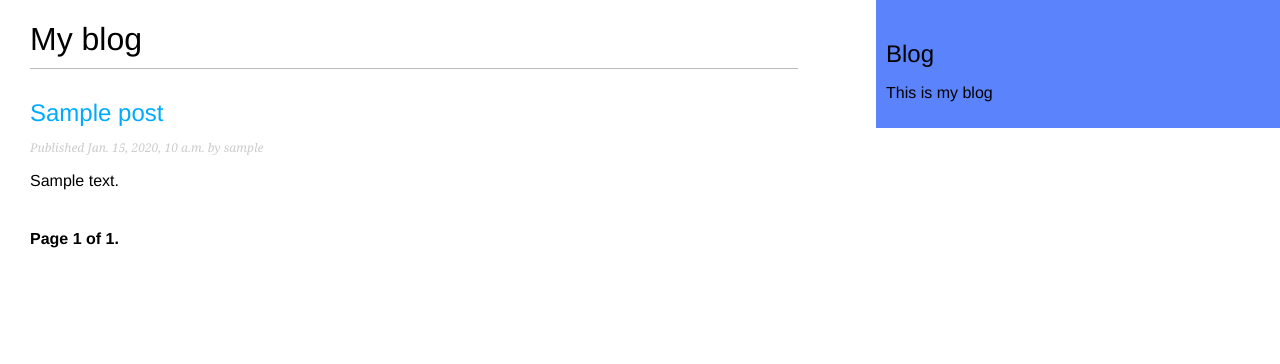
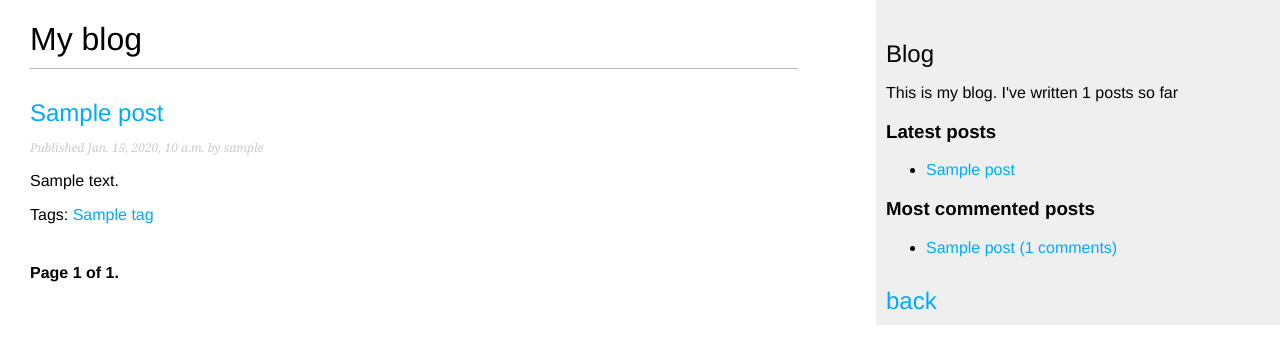
Before and after one commit to Kirill67tyar/blog-serv, a Django app: page /blog/ in a window 1280 px wide. Shown: the top 364 px of the page. Run offline with Django 4.2, Linux system fonts and the light colour scheme; tables that the repository leaves empty hold one stand-in row (Sample ...).

Commit message:
create very many things

```diff
--- a/blog/models.py
+++ b/blog/models.py
@@ -22,6 +22,17 @@ class PublishedManager(models.Manager):
 
 
 class Post(models.Model):
+    """
+    model fields:
+        title
+        slug
+        author
+        body
+        publish
+        created
+        updated
+        status
+    """
     STATUS_CHOICE = (
         ('draft', 'Draft',),
         ('publish', 'Published',),
@@ -63,6 +74,8 @@ class Post(models.Model):
 
     class Meta:
         ordering = ('-publish',)
+        verbose_name = 'Пост'
+        verbose_name_plural = 'Посты'
 
     def __str__(self):
         return self.title
@@ -81,14 +94,59 @@ class Post(models.Model):
         })
 
 
-"""
-model fields:
-    title
-    slug
-    author
-    body
-    publish
-    created
-    updated
-    status
-"""
+class Comment(models.Model):
+    post = models.ForeignKey(
+        to='blog.Post', on_delete=models.CASCADE,
+        related_name='comments', verbose_name='Пост'
+    )
+    author = models.ForeignKey(
+        to=User, on_delete=models.SET_NULL, null=True,
+        related_name='comments', blank=True, verbose_name='Автор'
+    )
+    body = models.CharField(
+        max_length=255, verbose_name='Содержание комментария'
+    )
+    created = models.DateTimeField(
+        auto_now_add=True, verbose_name='Создан'
+    )
+    updated = models.DateTimeField(
+        auto_now=True, verbose_name='Изменён'
+    )
+    active = models.BooleanField(
+        default=True, verbose_name='Состояние'
+    )
+
+    def __str__(self):
+        return f'Comment by {self.author.username}, on {self.post} ({self.created})'
+
+    class Meta:
+        ordering = ('-created',)
+        verbose_name = 'Комментарий'
+        verbose_name_plural = 'Комментарии'
+
+
+class Tag(models.Model):
+    name = models.CharField(max_length=50, verbose_name='Название тега')
+    slug = models.CharField(max_length=50, verbose_name='Slug тега')
+    post = models.ManyToManyField(to='blog.Post', related_name='tags')
+
+    def __str__(self):
+        return f'{self.name}'
+
+    def __repr__(self):
+        return f'{self.name}'
+
+    def save(self, *args, **kwargs):
+        if not self.slug:
+            self.slug = from_cyrilic_to_eng(str(self.name))
+        super().save(*args, **kwargs)
+
+    def get_absolute_url(self):
+        return reverse('blog:list_by_tag', kwargs={
+            'slug_tag': self.slug,
+        })
+
+    class Meta:
+        ordering = ('name',)
+        verbose_name = 'Тег'
+        verbose_name_plural = 'Теги'
--- a/blog/templates/blog/list.html
+++ b/blog/templates/blog/list.html
@@ -1,10 +1,17 @@
 {% extends 'base.html' %}
+{% load blog_tags %}
+
 {% block title %}Blog{% endblock %}
 
 {% block content %}
 <h1>My blog</h1>
+{% if tag %}
+<h2>Post tagged with "{{ tag.name }}"</h2>
+{% endif %}
 {% for post in page_obj %}
+
 <h2>
+
     <a href="{{ post.get_absolute_url }}">
         {{ post }}
     </a>
@@ -12,7 +19,9 @@
 <p class="date">
     Published {{ post.publish }} by {{ post.author }}
 </p>
-{{ post.body|truncatewords:30|linebreaks }}
+
+{{ post.body|markdown|truncatewords:30 }}
+{% include '_inc/tag_list.html' with object=post %}
 {% endfor %}
 
 {% include '_inc/pagination.html' %}
--- /dev/null
+++ b/blog/templates/blog/templates_for_inclusion_tags/latest_posts.html
@@ -0,0 +1,9 @@
+<ul>
+    {% for post in latest_posts %}
+    <li>
+        <a href="{{ post.get_absolute_url }}">
+            {{ post }}
+        </a>
+    </li>
+    {% endfor %}
+</ul>
--- /dev/null
+++ b/blog/templatetags/blog_tags.py
@@ -0,0 +1,35 @@
+import markdown
+
+from django import template
+from django.db.models import Count
+from django.utils.safestring import mark_safe
+
+from ..models import Post
+
+# from blog.models import Post
+
+register = template.Library()
+
+
+# simple_tag - дожен возвращать какое-то значение (как правило QS)
+@register.simple_tag
+def total_posts(count=5):
+    return Post.published.count()
+
+
+@register.simple_tag
+def get_most_commented_posts(count=5):
+    return Post.published.annotate(count=Count('comments')).order_by('-count')[:count]
+
+
+# inclusion_tag - обязательно должен возвращать контекст из словаря,
+# и ссылаться на шаблон, где этот контекст как-то будет распаковыываться
+@register.inclusion_tag('blog/templates_for_inclusion_tags/latest_posts.html')
+def show_latest_posts(count=5):
+    latest_posts = Post.published.order_by('-publish')[:count]
+    return {'latest_posts': latest_posts, }
+
+
+@register.filter(name='markdown')
+def markdown_string(text):
+    return mark_safe(markdown.markdown(text))
--- a/blog/urls.py
+++ b/blog/urls.py
@@ -9,7 +9,9 @@ app_name = 'blog'
 
 urlpatterns = [
     # path('', post_list_view, name='list'),
+    # path('tag/<slug:slug_tag>/', post_list_view, name='list_by_tag'),
     path('', PostListView.as_view(), name='list'),
+    path('tag/<slug:slug_tag>/', PostListView.as_view(), name='list_by_tag'),
     path('<int:year>/<int:month>/<int:day>/<slug:post>/', post_detail_view, name='detail'),
     path('<int:post_id>/share/', post_share_view, name='share'),
 ]
--- a/blog/utils.py
+++ b/blog/utils.py
@@ -115,6 +115,7 @@ def delimiter(sym='-+', quant=50):
 
 # потом можно улучшить чтобы передавался также **kwargs, и тогда выводился
 # также имя переменной и её значенте
+# поможет setattr
 def console(*args, delimetr='- ', length=50):
     print('\n', '=' * 100)
     for elem in args:
--- a/blog/views.py
+++ b/blog/views.py
@@ -1,13 +1,17 @@
 from django.conf import settings
+from django.db.models import Count
 from django.core.mail import send_mail
 from django.views.generic import ListView
-from django.shortcuts import render, get_object_or_404
+from django.shortcuts import (
+    render, get_object_or_404,
+    redirect, reverse, HttpResponse,
+)
 from django.core.paginator import (
     Paginator, PageNotAnInteger, EmptyPage,
 )
 
-from blog.models import Post
-from blog.forms import EmailForm
+from blog.models import Post, Tag
+from blog.forms import EmailForm, CommentModelForm
 from blog.utils import get_object_or_null
 
 # ---------------------------------- analizetools
@@ -36,11 +40,44 @@
     }
     post = get_object_or_404(**params)
     # post = get_object_or_null(**params)
-    return render(request, 'blog/detail.html', {'object': post, })
+    comments = post.comments.filter(active=True).select_related('author')
+    new_comment = None
+    user = request.user
+    tag_ids = post.tags.values_list('pk', flat=True)
+    similar_posts = Post.published.filter(tags__in=tag_ids).exclude(pk=post.pk)
+    similar_posts = similar_posts.annotate(quantity_tags=Count('tags')).order_by('-quantity_tags', '-publish')[:4]
+    ctx = {
+        'object': post,
+        'comments': comments,
+        'author': user,
+        'similar_posts': similar_posts,
+    }
+    if request.method == 'POST':
+        if user.is_authenticated:
+            form = CommentModelForm(request.POST)
+            if form.is_valid():
+                new_comment = form.save(commit=False)
+                new_comment.post = post
+                new_comment.author = user
+                new_comment.save()
+            else:
+                ctx['form'] = form
+                ctx['new_comment'] = new_comment
+                return render(request, 'blog/detail.html', context=ctx)
+        else:
+            return HttpResponse(
+                '<h1>Сначала нужно зарегистрироваться, или авторизоваться, а таких обработчиков у нас нет:)</h1>')
+    ctx['form'] = CommentModelForm()
+    ctx['new_comment'] = new_comment
+    return render(request, 'blog/detail.html', context=ctx)
 
 
-def post_list_view(request):
-    post_list = Post.published.all()
+def post_list_view(request, slug_tag=None):
+    post_list = Post.published.all().prefetch_related('tags')
+    tag = None
+    if slug_tag:
+        tag = get_object_or_404(Tag, slug=slug_tag)
+        post_list = post_list.filter(tags__in=[tag])
     paginator_ = Paginator(object_list=post_list, per_page=2)
     num_page = request.GET.get('page')
     try:
@@ -52,6 +89,7 @@
     context_ = {
         'page_obj': page_obj,
         'page': num_page,
+        'tag': tag,
     }
     return render(request=request,
                   template_name='blog/list.html',
@@ -60,9 +98,31 @@
 
 class PostListView(ListView):
     # model = Post # будет доставать QS - Post.objects.all()
-    queryset = Post.published.all()
+    queryset = Post.published.all().prefetch_related('tags')
     paginate_by = 2
     template_name = 'blog/list.html'
+
+    # функция для определения тега (если есть тег, то она его возвращает)
+    # очень много костылей здесь
+    def tag_in_path(self):
+        url_path = self.request.path_info.strip('/').split('/')
+        if 'tag' in url_path and len(url_path):
+            slug_tag = url_path[-1]
+            return get_object_or_404(Tag, slug=slug_tag)
+
+    def get_queryset(self):
+        qs = super().get_queryset()
+        tag = self.tag_in_path()
+        if tag:
+            return qs.filter(tags__in=[tag]).prefetch_related('tags')
+        return qs
+
+    def get_context_data(self, *args, **kwargs):
+        ctx = super().get_context_data(*args, **kwargs)
+        tag = self.tag_in_path()
+        if tag:
+            ctx['tag'] = tag
+        return ctx
 
     # # а здесь ничего не поменяется, т.к. ListView при атрибуте paginate_by
     # # будет выводить в контекст page_obj (без paginate_by по умолчанию object_list )
@@ -70,6 +130,7 @@
 
 
 def post_share_view(request, post_id):
+    # if request.user.is_authenticated:
     post = get_object_or_404(klass=Post, pk=post_id, status='publish')
     sent = False
     if request.method == 'POST':
@@ -109,3 +170,5 @@
         'post': post,
     }
     return render(request, 'blog/send_email.html', context=ctx)
+    # else:
+    #     return redirect
--- a/my_site/settings.py
+++ b/my_site/settings.py
@@ -41,6 +41,8 @@ INSTALLED_APPS = [
     'django.contrib.messages',
     'django.contrib.staticfiles',
     'blog.apps.BlogConfig',
+    'django.contrib.sites',  # приложение, которое отвечает за карту сайта
+    'django.contrib.sitemaps',  # приложение, которое отвечает за карту сайта
 ]
 
 MIDDLEWARE = [
@@ -138,7 +140,6 @@ STATIC_ROOT = BASE_DIR.joinpath('staticfiles')
 
 DEFAULT_AUTO_FIELD = 'django.db.models.BigAutoField'
 
-
 EMAIL_HOST = 'smtp.gmail.com'
 EMAIL_USE_TLS = True
 EMAIL_PORT = 587
--- a/my_site/urls.py
+++ b/my_site/urls.py
@@ -15,9 +15,14 @@ Including another URLconf
 """
 from django.contrib import admin
 from django.urls import path, include
+from django.contrib.sitemaps.views import sitemap
+from blog.sitemaps import PostSitemap
 
+sitemaps = {'posts': PostSitemap, }
 
 urlpatterns = [
     path('admin/', admin.site.urls),
     path('blog/', include('blog.urls', namespace='blog')),
+    path('sitemap.xml', sitemap, {'sitemaps': sitemaps, },
+         name='django.contrib.sitemaps.views.sitemap'),
 ]
--- a/static/css/style.css
+++ b/static/css/style.css
@@ -30,8 +30,8 @@ h2 {
     float:right;
     width:30%;
     padding:10px;
-    /*background:#efefef;*/
-    background:#5b84fc;
+    background:#efefef;
+    /*background:#5b84fc;*/
     height:100%;
 }
 
--- /dev/null
+++ b/templates/_inc/tag_list.html
@@ -0,0 +1,8 @@
+<p class="tags">
+
+    Tags:
+    {% for tag in object.tags.all %}
+    <a href="{{ tag.get_absolute_url }}">{{ tag.name }}</a>
+    {% if not forloop.last %}, {% endif %}
+    {% endfor %}
+</p>
--- a/templates/base.html
+++ b/templates/base.html
@@ -1,3 +1,4 @@
+{% load blog_tags %}
 {% load static %}
 <!DOCTYPE html>
 <html lang="en">
@@ -13,7 +14,21 @@
 </div>
 <div id="sidebar">
     <h2>Blog</h2>
-    <p>This is my blog</p>
+    <p>This is my blog. I've written {% total_posts %} posts so far</p>
+    <h3>Latest posts</h3>
+    {% show_latest_posts 3 %}
+    <h3>Most commented posts</h3>
+    {% get_most_commented_posts as most_commented_posts %}
+    <ul>
+        {% for post in most_commented_posts %}
+        <li>
+            <a href="{{ post.get_absolute_url }}">{{ post }} ({{ post.count }} comments)</a>
+        </li>
+        {% endfor %}
+
+    </ul>
+    <a href="{% url 'blog:list' %}"><h2>back</h2></a>
+
 </div>
 
 </body>
```
Also changed, not shown: blog/admin.py (+16 -14 lines), blog/forms.py (+11 -0 lines), blog/sitemaps.py (added, +21 -0 lines), blog/templates/blog/detail.html (+38 -1 lines), blog/migrations/0003_alter_post_options_comment.py (added), blog/migrations/0004_tag.py (added), blog/templatetags/__init__.py (added).
